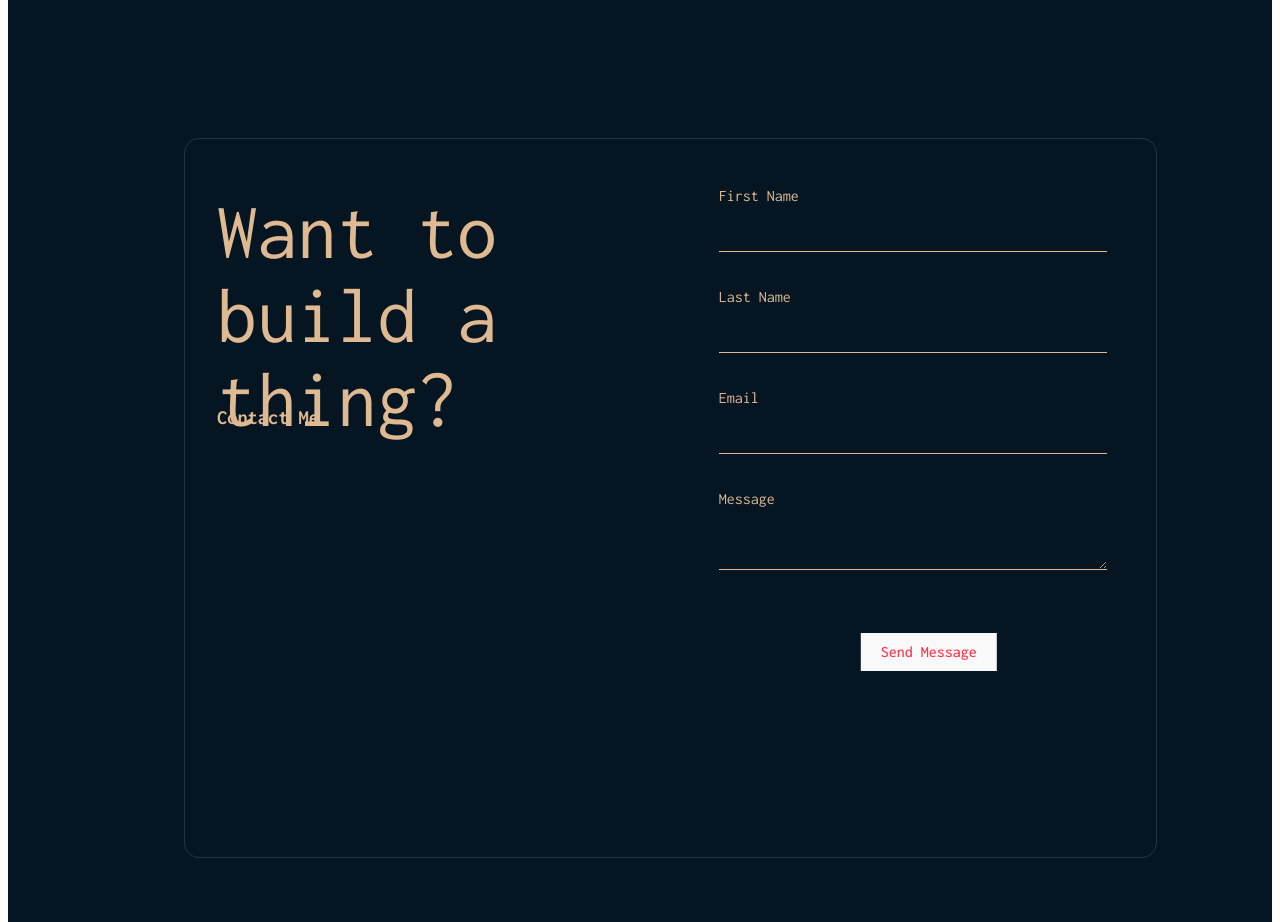
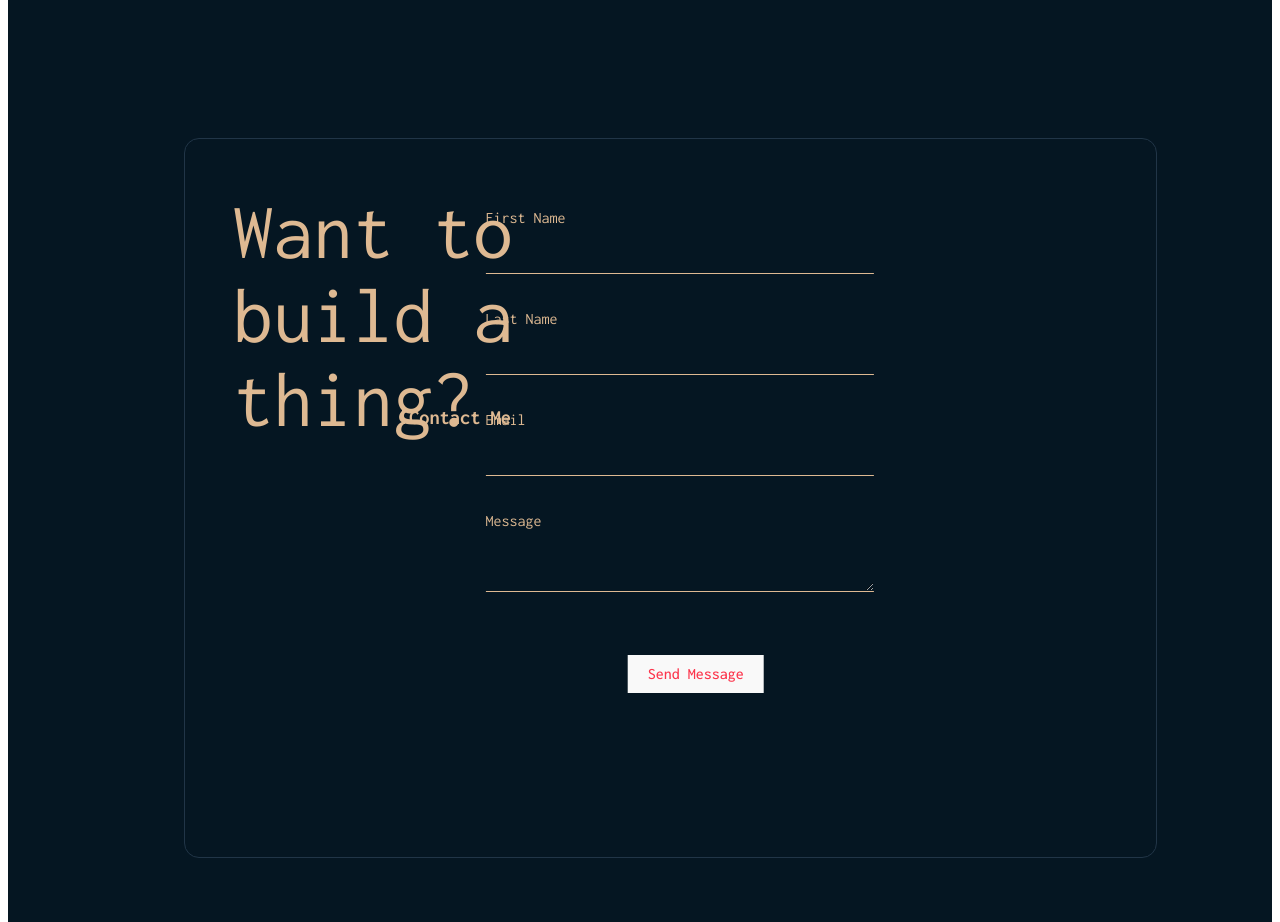
Before and after one commit to XML3/My_Web, a React (Vite) app in the folder My_Web/: page / in a window 1280 px wide. Shown: the part 2860-3782 px from the top of the page. Built offline with nearby package versions, Linux system fonts and the light colour scheme; no server answers.

Commit message:
removed Waves style/deleted

```diff
--- a/My_Web/src/components/Contact.module.css
+++ b/My_Web/src/components/Contact.module.css
@@ -91,27 +91,16 @@
     grid-template-columns: 1fr;
     grid-template-rows: 100px 100px 150px 800px;
     margin-top: 2rem;
-  }
-
-  .Waves {
-    grid-column: 1;
-    grid-row: 3 / 4;
-    position: relative;
-    width: 90%;
-    bottom: 60%;
-    left: 50%;
-
-    transform: translateX(-50%);
-    z-index: -1;
-    opacity: 0.8;
+    background-color: var(--background-color);
   }
 
   .HeaderContact {
     grid-column: 1;
     grid-row: 1 / 2;
     font-family: var(--main-fontfamily);
+    font-size: 50px;
     color: var(--main-fontcolor);
-    margin-left: 2rem;
+    margin-left: 3rem;
   }
 
   .ContactMe {
@@ -119,8 +108,8 @@
     grid-row: 2 / 3;
     font-family: var(--main-fontfamily);
     color: var(--main-fontcolor);
-    font-size: large;
-    margin-left: 2rem;
+    font-size: 25px;
+    margin-left: 14rem;
   }
 
   .Form {
@@ -130,8 +119,10 @@
     font-family: var(--main-fontfamily);
     color: var(--main-fontcolor);
     width: 80%;
-    margin-top: 3rem;
-    margin-left: 2rem;
+    position: relative;
+    top: 30%;
+    left: 50%;
+    transform: translate(-60%, -50%);
   }
 
   .Form div {
```
